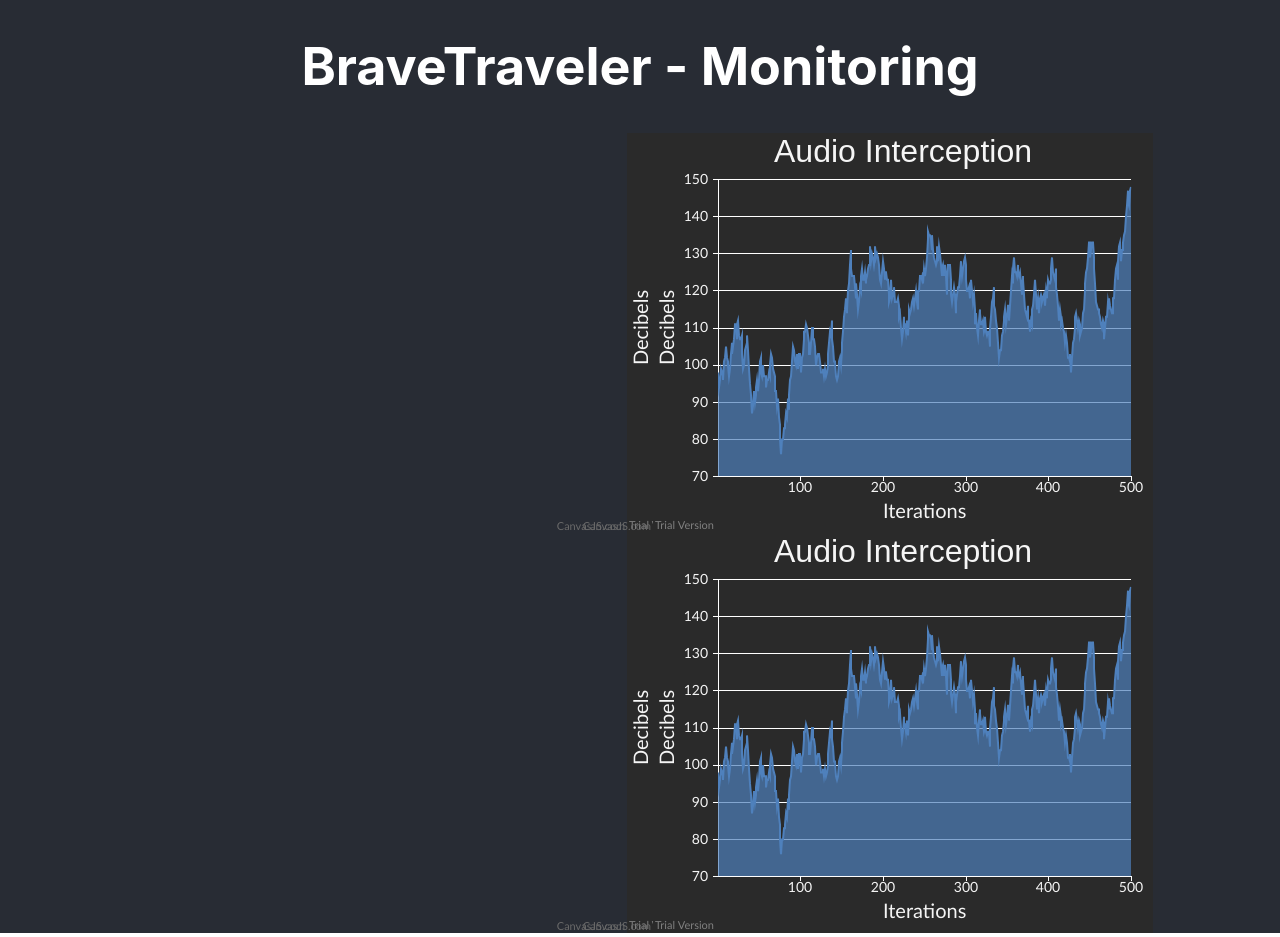
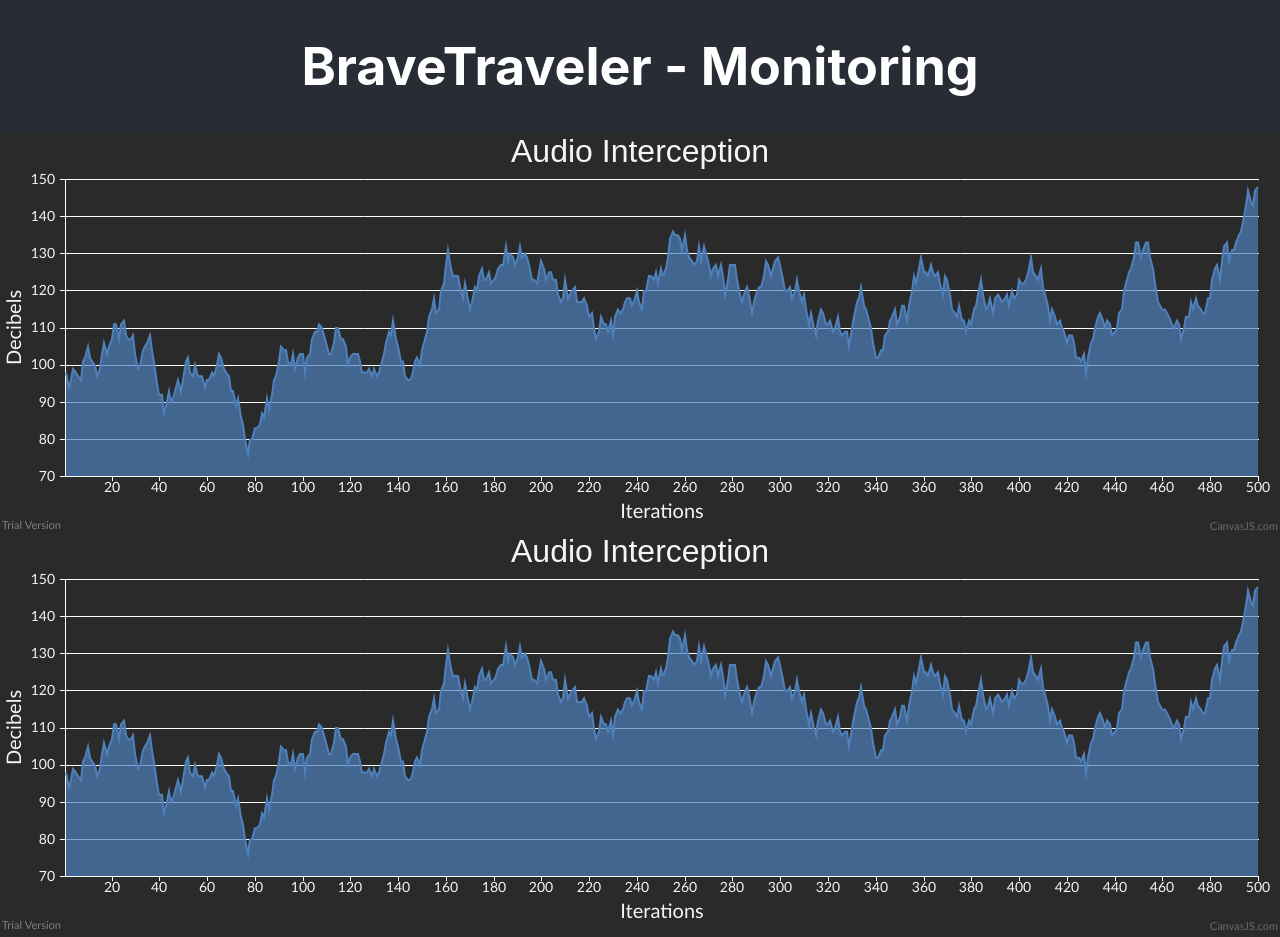
Before and after one commit to Johk3/BraveTraveler, a React (Create React App) app in the folder frontend/: page / in a window 1280 px wide. Shown: the part 320-1257 px from the top of the page. Built offline with nearby package versions, Linux system fonts and the light colour scheme.

Commit message:
Fixed graph layout

```diff
--- a/frontend/src/App.js
+++ b/frontend/src/App.js
@@ -51,12 +51,10 @@
         <h1>
           BraveTraveler - Monitoring
         </h1>
-        <div style={{columns: "2"}}>
-          <CanvasJSChart options={options}/>
-          <CanvasJSChart options={options}/>
-          <CanvasJSChart options={options}/>
-          <CanvasJSChart options={options}/>
-        </div>
+        <CanvasJSChart options={options}/>
+        <CanvasJSChart options={options}/>
+        <CanvasJSChart options={options}/>
+        <CanvasJSChart options={options}/>
       </header>
     </div>
     )
```
